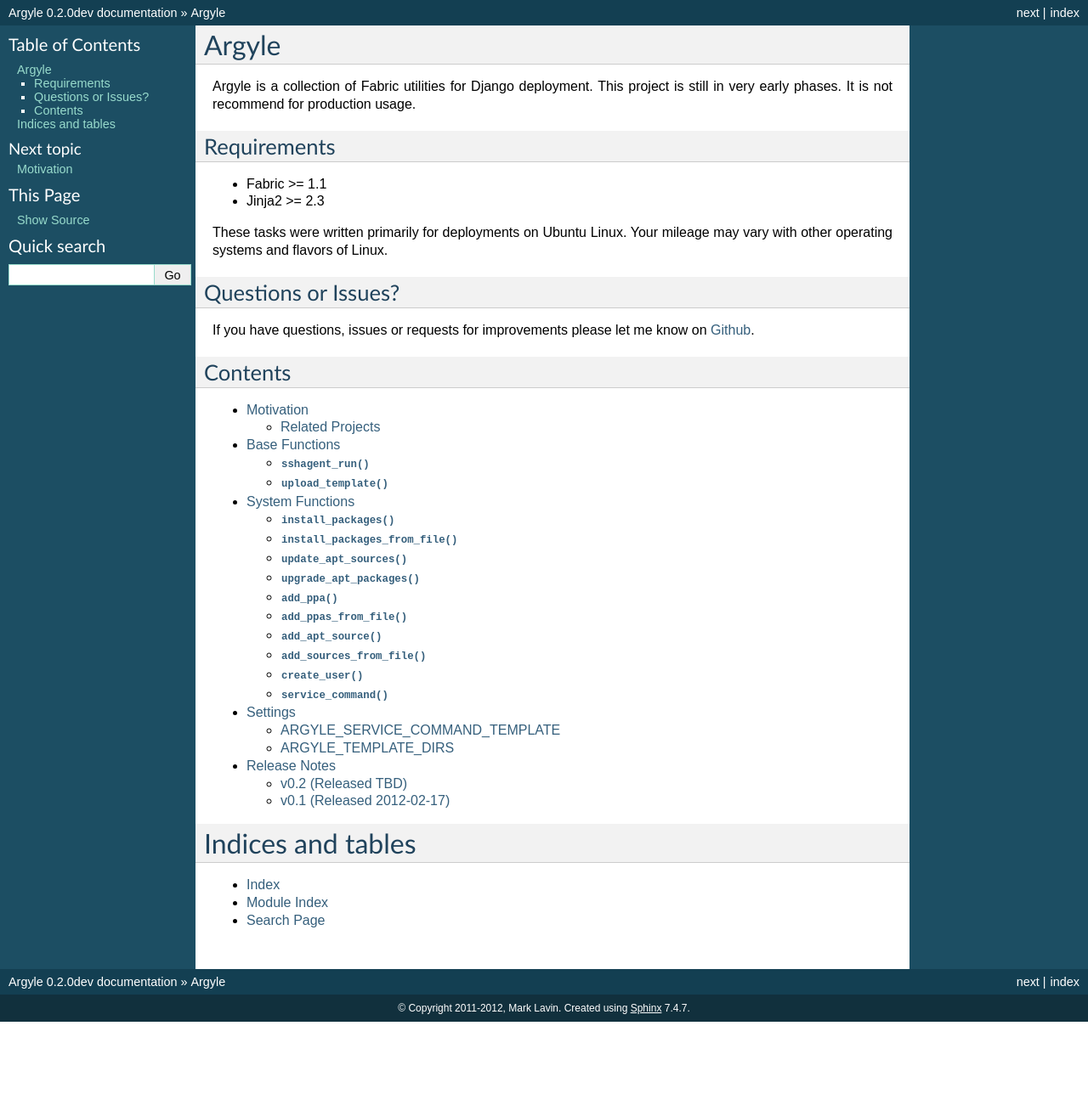
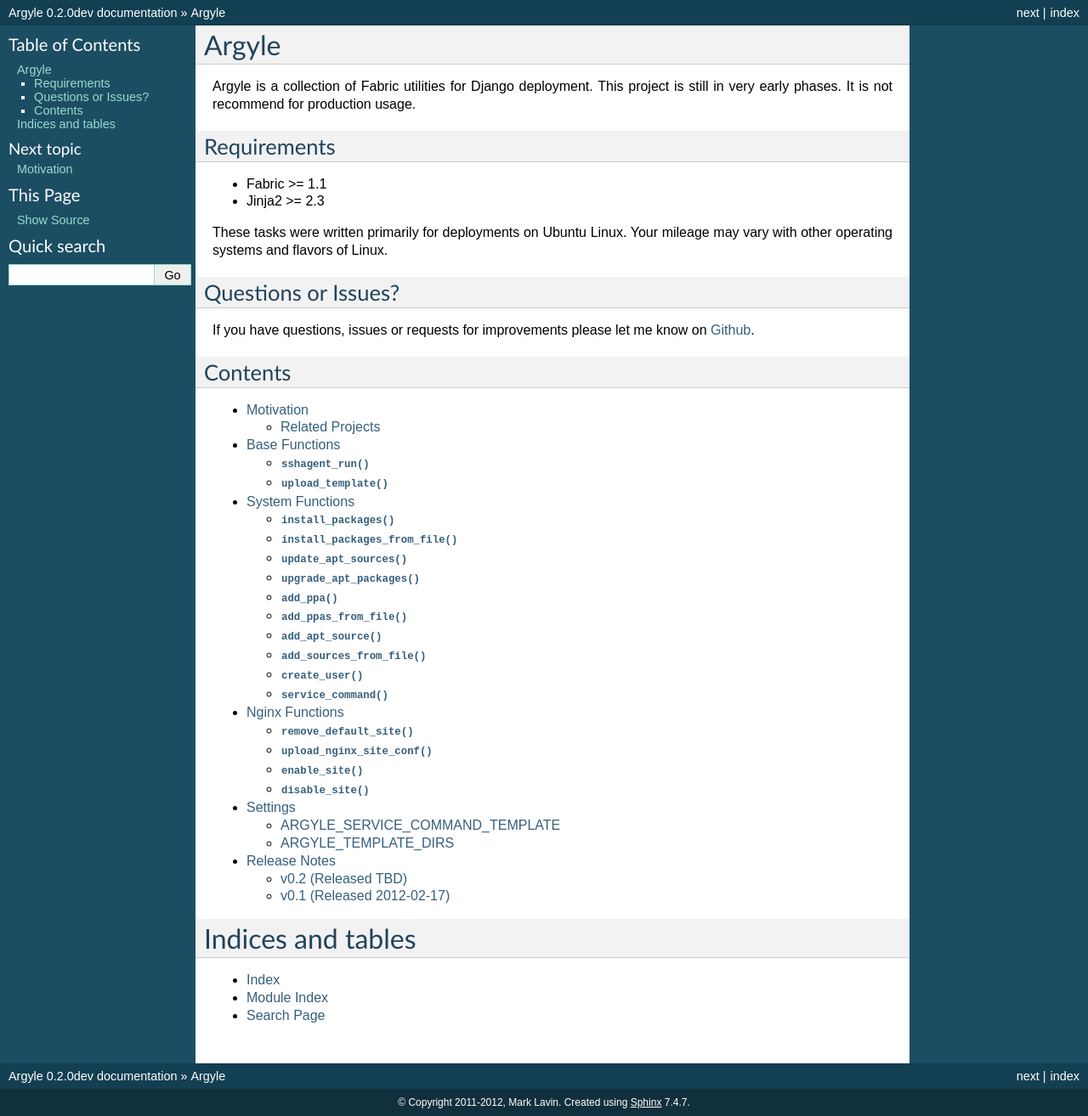
Before and after one commit to mlavin/argyle, a Sphinx documentation site: the page built from docs/index.rst, in a window 1280 px wide. Shown: the whole page at 85% size. Built offline with Sphinx 7.4.7, drawn with Linux system fonts in a browser that asks for light colours; before the commit the page ends 1203 px from its top, so only the background shows below that; some of the changed lines change nothing that is shown.

Commit message:
Adding documentation for Nginx functions.

```diff
--- a/docs/index.rst
+++ b/docs/index.rst
@@ -14,6 +14,7 @@
     motivation.rst
     base.rst
     system.rst
+    nginx.rst
     settings.rst
     changelog.rst
 
--- /dev/null
+++ b/docs/nginx.rst
@@ -0,0 +1,31 @@
+Nginx Functions
+======================================
+
+Nginx is an awesome webserver and these are functions to help manage site
+configurations.
+
+
+.. function:: remove_default_site()
+
+    Nginx installs with a default server listening on 80 defined in
+    ``/etc/nginx/sites-enabled/default.conf``. This task removes that configuration.
+
+
+.. function:: upload_nginx_site_conf(site_name, template_name=None, context=None, enable=True)
+
+    This task uploads a new configuration to ``/etc/nginx/sites-available/<site_name>``. This
+    looks for a template named ``nginx/<site_name>.conf`` and if not found uploads the default
+    ``nginx/site.conf`` unless ``template_name`` is given. By default this site configuration
+    will be enabled ``/etc/nginx/sites-enabled/``.
+
+
+.. function:: enable_site(site_name)
+
+    Enables a site in ``/etc/nginx/sites-available/<site_name>`` and links it to
+    ``/etc/nginx/sites-enabled/<site_name>``.
+
+
+.. function:: disable_site(site_name)
+
+    Disables a site in ``/etc/nginx/sites-enabled/`` by the name. The configuration in
+    ``/etc/nginx/sites-available/`` is not touched.
```
